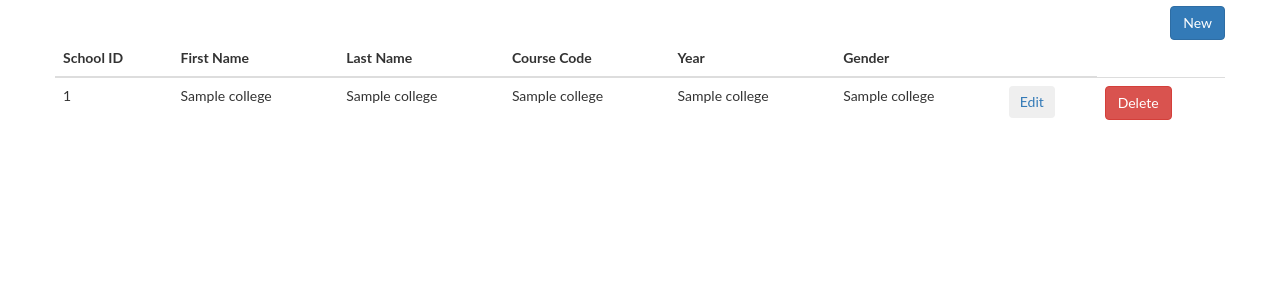
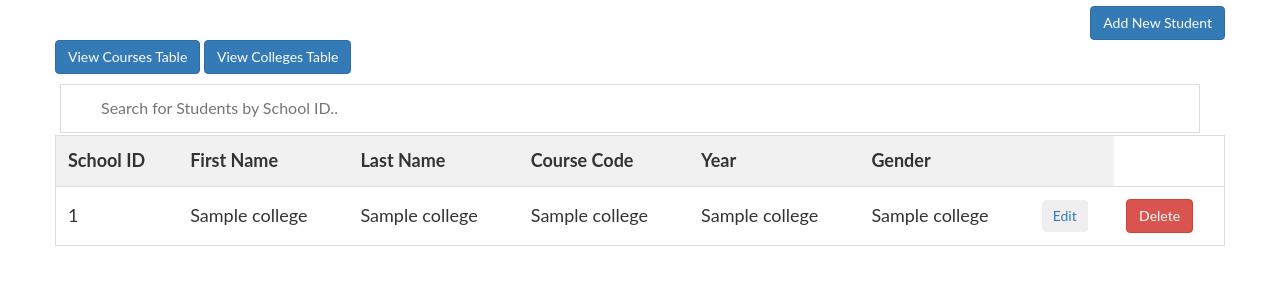
Before and after one commit to ShemaiahMontilla/SIS-WEB, a Flask app: template app/templates/index.html in a window 1280 px wide. Shown: the part 50-350 px from the top of the page. Run offline with Flask 2, Linux system fonts and the light colour scheme; the template is opened without the code that fills it: most values are stand-ins (such as "Sample title", 1, 10 or a date in 2020); some libraries are stand-ins or nearby versions.

Commit message:
Added changes in the tables, an input search box, script tag for the search filters, buttons

```diff
--- a/app/templates/index.html
+++ b/app/templates/index.html
@@ -11,16 +11,26 @@
                 <li class="breadcrumb-item active" aria-current="page">Student</li>
             </ol>
         </nav>
-        <div class="row">
+        <div class="row mb-5">
             <div class="col  text-right">
-                <span class="float-right"><a href="{{ url_for('.add_student') }}" class="btn btn-primary">New </a></span>
+                <span class="float-right"><a href="{{ url_for('.add_student') }}" class="btn btn-primary">Add New Student </a></span>
             </div>
 
+
+
+             <a href="{{ url_for('.course') }}" class="btn btn-primary">View Courses Table </a>
+
+            <a href="{{ url_for('.college') }}" class="btn btn-primary">View Colleges Table </a></span>
+
+
         </div>
+        <input type="text" id="myInput" maxlength="30" onkeyup="myFunction()" placeholder="Search for Students by School ID.." >
+
         <div class="row mt-2">
-            <table class="table">
-                <thead>
-                <tr>
+
+            <table id="myTable">
+
+                <tr class = "header">
                     <th>School ID</th>
                     <th>First Name</th>
                     <th>Last Name</th>
@@ -29,8 +39,8 @@
                     <th>Gender</th>
 	                <th></th>
                 </tr>
-	            </thead>
-	            <tbody>
+
+
 		        {% for student in data %}
 		            <tr>
 			            <td>{{student[0]}}</td>
@@ -50,8 +60,31 @@
                         <td><a href="student/delete/{{student[0]}}"><button onclick="return confirm('Are you sure to Delete data');" class="btn btn-danger">Delete </button> </a> </td>
 		            </tr>
 		        {% endfor %}
-	            </tbody>
+
             </table>
+            <script>
+                function myFunction() {
+                  // Declare variables
+                  var input, filter, table, tr, td, i, txtValue;
+                  input = document.getElementById("myInput");
+                  filter = input.value.toUpperCase();
+                  table = document.getElementById("myTable");
+                  tr = table.getElementsByTagName("tr");
+
+                  // Loop through all table rows, and hide those who don't match the search query
+                  for (i = 0; i < tr.length; i++) {
+                    td = tr[i].getElementsByTagName("td")[0];
+                    if (td) {
+                      txtValue = td.textContent || td.innerText;
+                      if (txtValue.toUpperCase().indexOf(filter) > -1) {
+                        tr[i].style.display = "";
+                      } else {
+                        tr[i].style.display = "none";
+                      }
+                    }
+                  }
+                }
+                </script>
         </div>
     </div>
 {%- endblock %}
```
Also changed, not shown: app/templates/college.html (+9 -11 lines), app/templates/course.html (+6 -2 lines).
